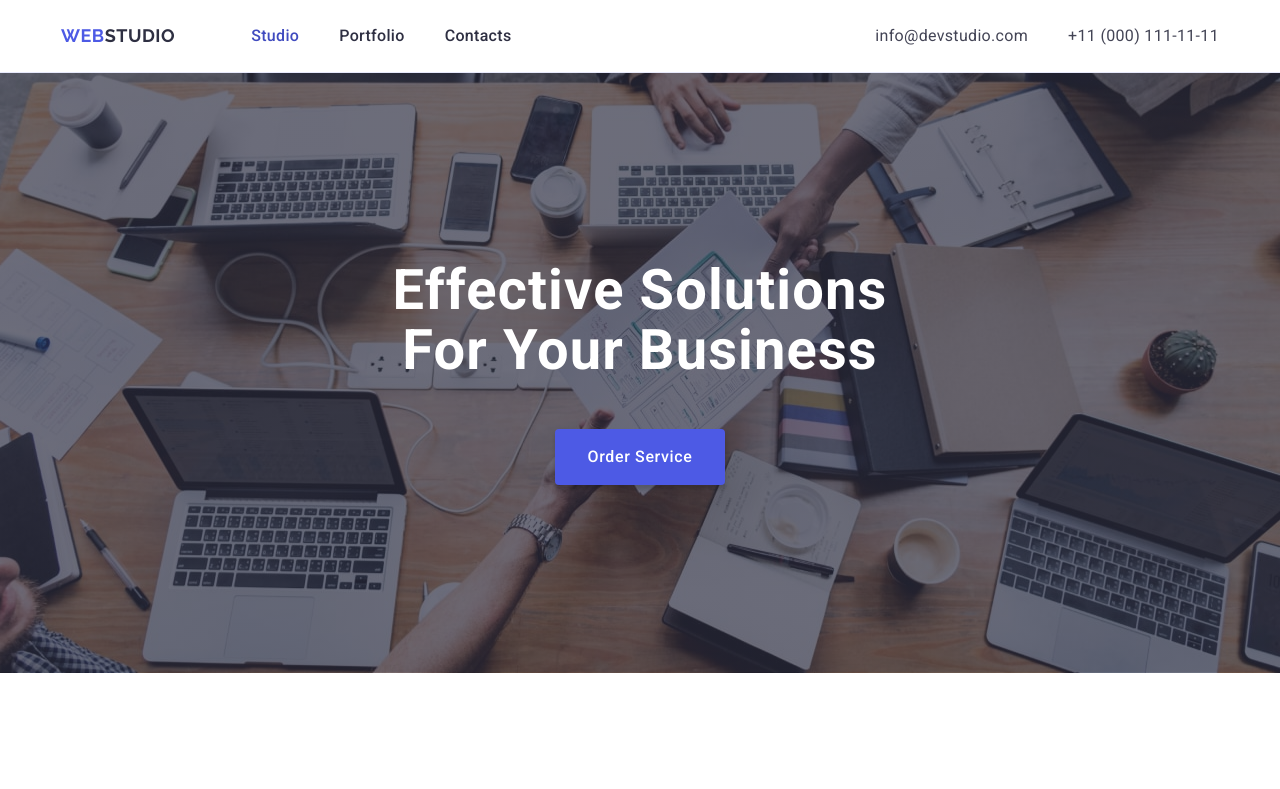
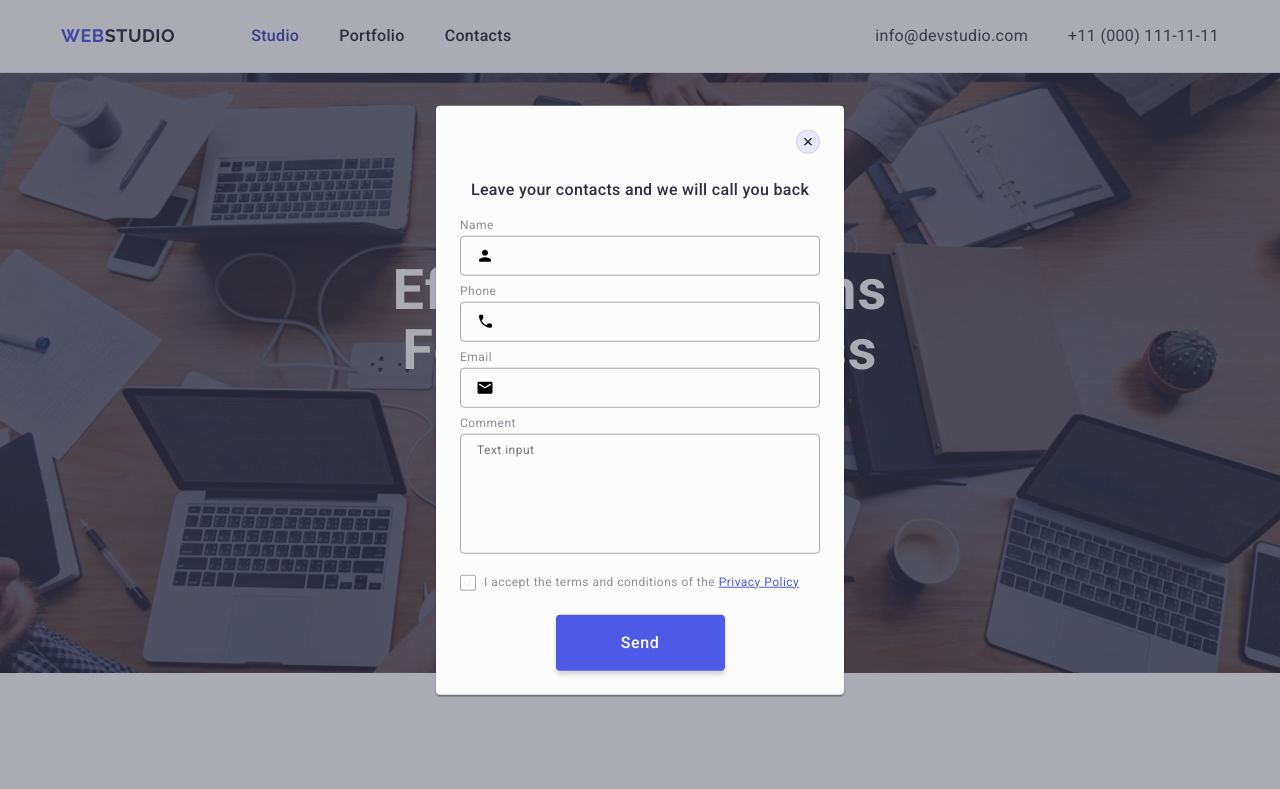
Before and after one commit to Kateryna-Prokip/goit-markup-hw-06, a plain HTML site: page index.html in a window 1280 px wide. Shown: the top 789 px of the page. Drawn offline with nearby package versions, Linux system fonts and the light colour scheme.

Commit message:
hw6-finall

```diff
--- a/css/styles.css
+++ b/css/styles.css
@@ -842,15 +842,15 @@ address {
 
 }
 
-.is-open {
+.open {
     opacity: 1;
     visibility: visible;
     pointer-events: auto;
 }
 
 .modal {
-    width: 408px;
-    min-height: 584px;
+    width: 288px;
+    min-height: 623px;
     flex-shrink: 0;
     border-radius: 4px;
     background-color: #FCFCFC;
@@ -859,7 +859,7 @@ address {
     top: 50%;
     left: 50%;
     transform: translate(-50%, -50%) scale(1);
-    padding: 72px 24px 24px 24px;
+    padding: 72px 24px 24px 16px;
     transition: transform 250ms cubic-bezier(0.4, 0, 0.2, 1);
 
 }
@@ -873,7 +873,7 @@ address {
     width: 24px;
     height: 24px;
     border-radius: 50%;
-    padding: 0;
+    padding: 0 auto;
     cursor: pointer;
     border: 1px solid rgba(0, 0, 0, 0.1);
     background-color: #e7e9fc;
@@ -909,6 +909,7 @@ address {
     line-height: 1.5;
     letter-spacing: 0.02em;
     margin-bottom: 16px;
+
 
 }
 
@@ -956,6 +957,7 @@ address {
     line-height: 1.5;
     letter-spacing: 0.04em;
     display: block;
+    margin-top: 24px;
     margin-left: auto;
     margin-right: auto;
     transition: background-color 250ms cubic-bezier(0.4, 0, 0.2, 1), border 250ms cubic-bezier(0.4, 0, 0.2, 1);
@@ -984,6 +986,8 @@ address {
 .modal-input-wrap {
     position: relative;
     margin-bottom: 24px;
+    width: 256px;
+
 }
 
 .modal-textarea {
@@ -1017,7 +1021,7 @@ address {
     font-size: 12px;
     line-height: 1.17;
     letter-spacing: 0.04em;
-    padding-bottom: 24px;
+    display: flex;
 }
 
 .check-text a {
@@ -1184,7 +1188,20 @@ address {
         display: inline-block;
     }
 
+    .modal {
+        width: 408px;
+        min-height: 584px;
+        padding: 72px 24px 24px 24px;
+    }
 
+    .modal-input-wrap {
+        margin-bottom: 8px;
+        width: 360px;
+    }
+
+    .modal-input {
+        width: 360px;
+    }
 }
 
 
--- a/index.html
+++ b/index.html
@@ -713,7 +713,7 @@
 
     /*--------------------MODAL-------------------is-open*/
 
-    <div class="backdrop is-open">
+    <div class="backdrop open">
       <div class="modal">
         <button type="button" class="button-close-btn">
           <svg width="8" height="8" class="modal-icon">
@@ -785,13 +785,12 @@
               ><span class="user-span">
                 <svg class="klic-label" width="10" height="8">
                   <use href="./images/icons.svg#icon-klic"></use>
-                </svg> </span
-              >I accept the terms and conditions of the<a
-                href=""
-                class="user-policy"
-              >
-                Privacy Policy</a
-              >
+                </svg>
+              </span>
+              <div>
+                I accept the terms and conditions of the
+                <a href="" class="user-policy">Privacy Policy</a>
+              </div>
             </label>
           </div>
           <button type="submit" class="button-form">Send</button>
```
